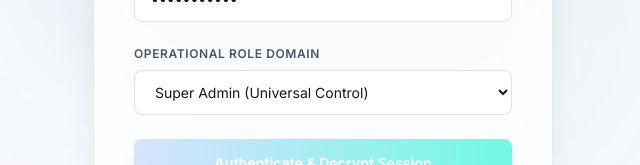
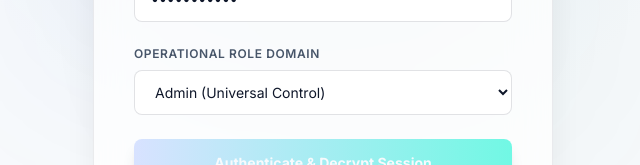
Before and after one commit to GeethaSowmyaAkula/demo, a Next.js app: page / in a window 1280 px wide. Shown: the part 389-554 px from the top of the page, without its empty margins (317-957 px from the left). Built offline with nearby package versions, Linux system fonts and the light colour scheme.

Commit message:
feat: group Super/Fleet Admin into Admin role and differentiate Fleet Manager views

```diff
--- a/app/page.jsx
+++ b/app/page.jsx
@@ -54,7 +54,7 @@ const ERP_INVOICES = [
 // -------------------------------------------------------------
 export default function App() {
   const [isLoggedIn, setIsLoggedIn] = useState(false);
-  const [loginRole, setLoginRole] = useState('Super Admin');
+  const [loginRole, setLoginRole] = useState('Admin');
   const [loginEmail, setLoginEmail] = useState('admin@innovibe.in');
   const [loginPassword, setLoginPassword] = useState('password123');
   const [activeTab, setActiveTab] = useState('Dashboard');
@@ -135,9 +135,8 @@ export default function App() {
 
   // Role permissions mapping
   const ROLE_PERMISSIONS = {
-    'Super Admin': ['Dashboard', 'Fleet', 'Drivers', 'Battery', 'Service', 'Inventory', 'Geofencing', 'CRM', 'ERP', 'Copilot', 'DigitalTwin', 'Remote'],
-    'Fleet Admin': ['Dashboard', 'Fleet', 'Drivers', 'Battery', 'Service', 'Inventory', 'Geofencing', 'CRM', 'ERP', 'Copilot', 'DigitalTwin', 'Remote'],
-    'Fleet Manager': ['Dashboard', 'Fleet', 'Drivers', 'Battery', 'Service', 'Inventory', 'Geofencing', 'CRM', 'ERP', 'Copilot', 'DigitalTwin', 'Remote'],
+    'Admin': ['Dashboard', 'Fleet', 'Drivers', 'Battery', 'Service', 'Inventory', 'Geofencing', 'CRM', 'ERP', 'Copilot', 'DigitalTwin', 'Remote'],
+    'Fleet Manager': ['Dashboard', 'Fleet', 'Drivers', 'Battery', 'Service', 'Inventory', 'Geofencing', 'Copilot', 'DigitalTwin'],
     'Driver': ['Drivers', 'Fleet', 'Copilot', 'Remote'],
     'Technician': ['Service', 'Inventory', 'Copilot', 'DigitalTwin'],
     'Customer': ['Fleet', 'CRM', 'ERP'],
@@ -278,8 +277,7 @@ export default function App() {
                   onChange={(e) => setLoginRole(e.target.value)}
                   className="glass-input w-full px-4 py-3 rounded-lg text-sm focus:ring-1 focus:ring-primary"
                 >
-                  <option value="Super Admin">Super Admin (Universal Control)</option>
-                  <option value="Fleet Admin">Fleet Admin</option>
+                  <option value="Admin">Admin (Universal Control)</option>
                   <option value="Fleet Manager">Fleet Manager</option>
                   <option value="Driver">Driver / Operator</option>
                   <option value="Technician">Technician Engineer</option>
```
Also changed, not shown: index.html (+4 -6 lines).
